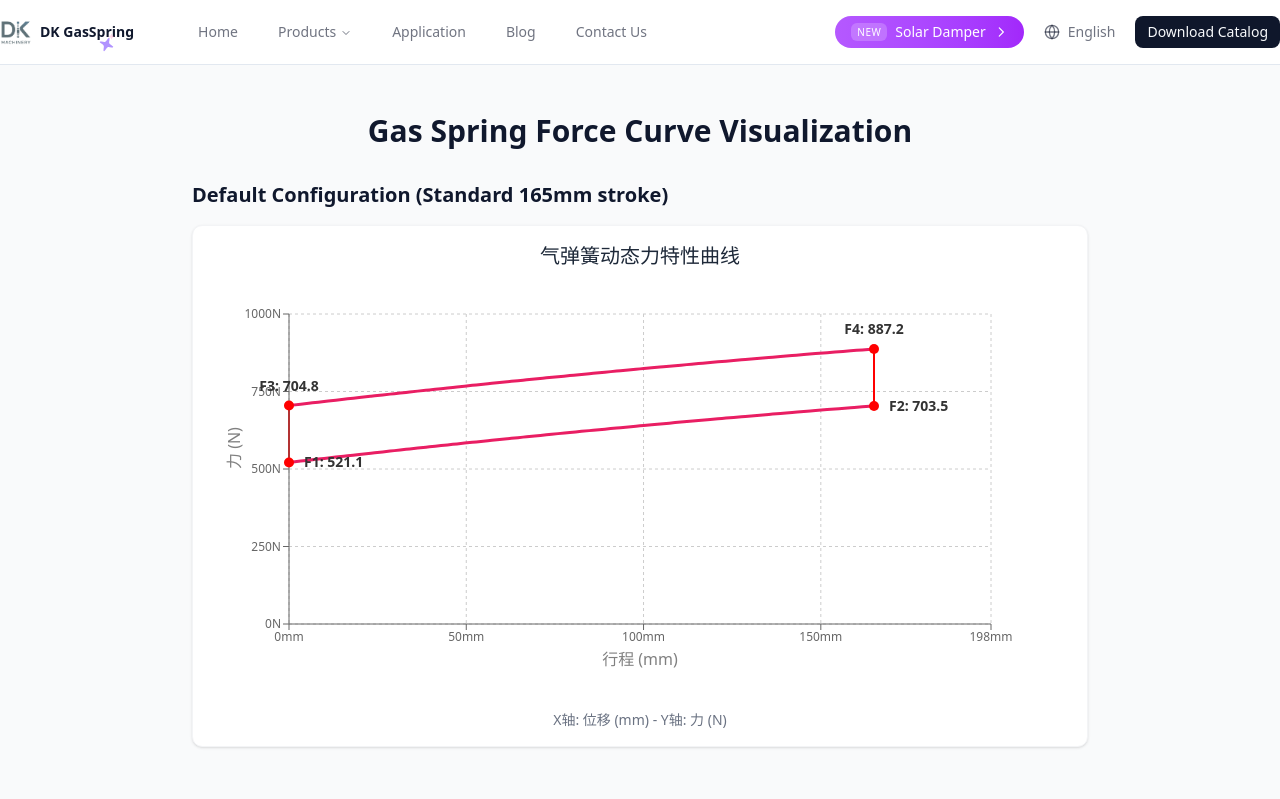
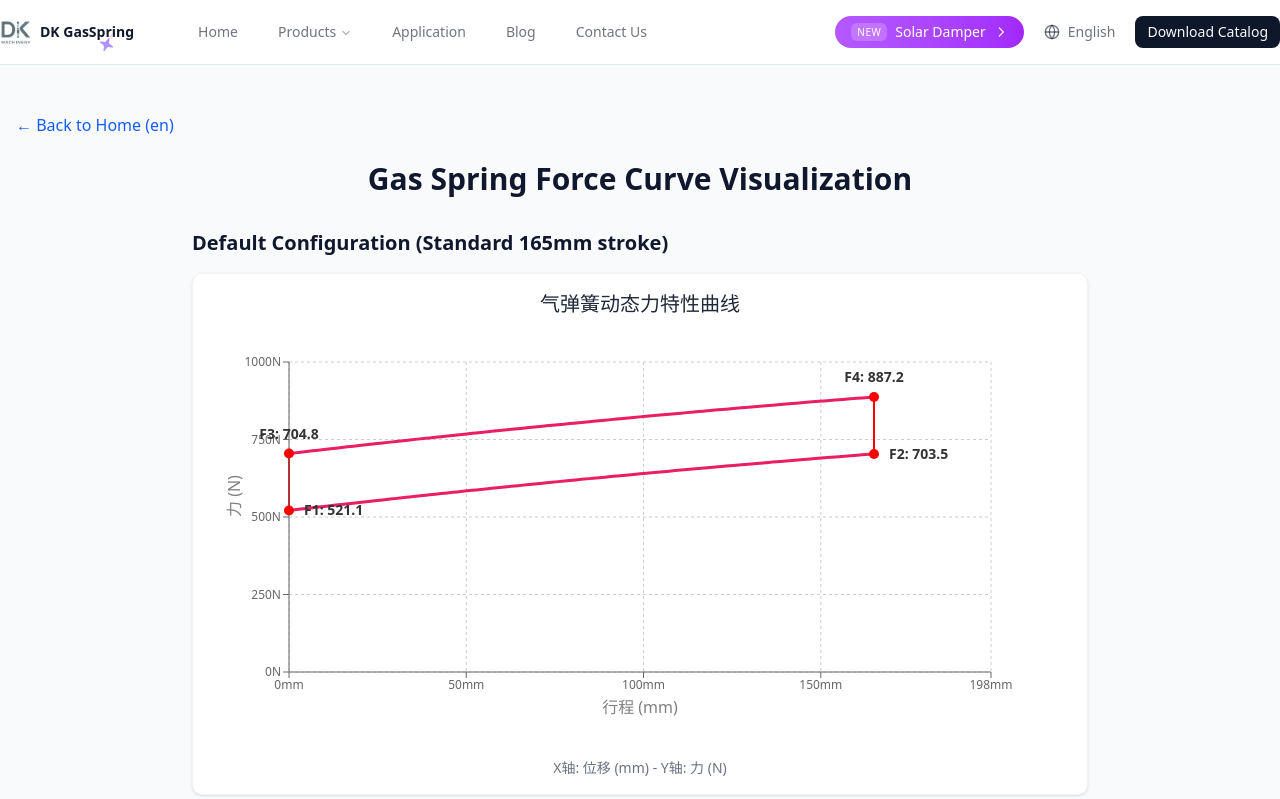
Before and after one commit to JOJOisUnstoppable/gas-spring, a Next.js app: page /en/visualization-demo in a window 1280 px wide. Shown: the top 799 px of the page. Built offline with nearby package versions, Linux system fonts and the light colour scheme.

Commit message:
fix(可视化): 修复Tooltip格式化函数参数并添加返回首页链接
修复GasSpringForceCurve组件中Tooltip的formatter函数参数缺失问题，同时在可视化演示页面添加返回首页的链接以改善导航体验

```diff
--- a/src/app/[locale]/visualization-demo/page.tsx
+++ b/src/app/[locale]/visualization-demo/page.tsx
@@ -1,5 +1,6 @@
 import GasSpringForceCurve from '@/components/visualization/GasSpringForceCurve';
 import { Locale } from '@/lib/i18n/config';
+import Link from 'next/link';
 
 export default async function VisualizationDemoPage(
   props: {
@@ -11,6 +12,12 @@ export default async function VisualizationDemoPage(
 
   return (
     <div className="container mx-auto py-12 px-4 bg-gray-50 min-h-screen">
+      <div className="mb-6">
+        <Link href={`/${locale}`} className="text-blue-600 hover:underline">
+          &larr; Back to Home ({locale})
+        </Link>
+      </div>
+
       <h1 className="text-3xl font-bold mb-8 text-center">Gas Spring Force Curve Visualization</h1>
 
       <div className="max-w-4xl mx-auto space-y-12">
--- a/src/components/visualization/GasSpringForceCurve.tsx
+++ b/src/components/visualization/GasSpringForceCurve.tsx
@@ -154,7 +154,7 @@ const GasSpringForceCurve: React.FC<GasSpringForceCurveProps> = ({
               label={{ value: '力 (N)', angle: -90, position: 'insideLeft' }}
             />
             <Tooltip
-              formatter={(value: any) => [`${value} N`, '']}
+              formatter={(value: any, name: any) => [`${value} N`, '']}
               labelFormatter={(label) => `位移: ${label} mm`}
               contentStyle={{ borderRadius: '8px', border: '1px solid #ddd' }}
             />
```
